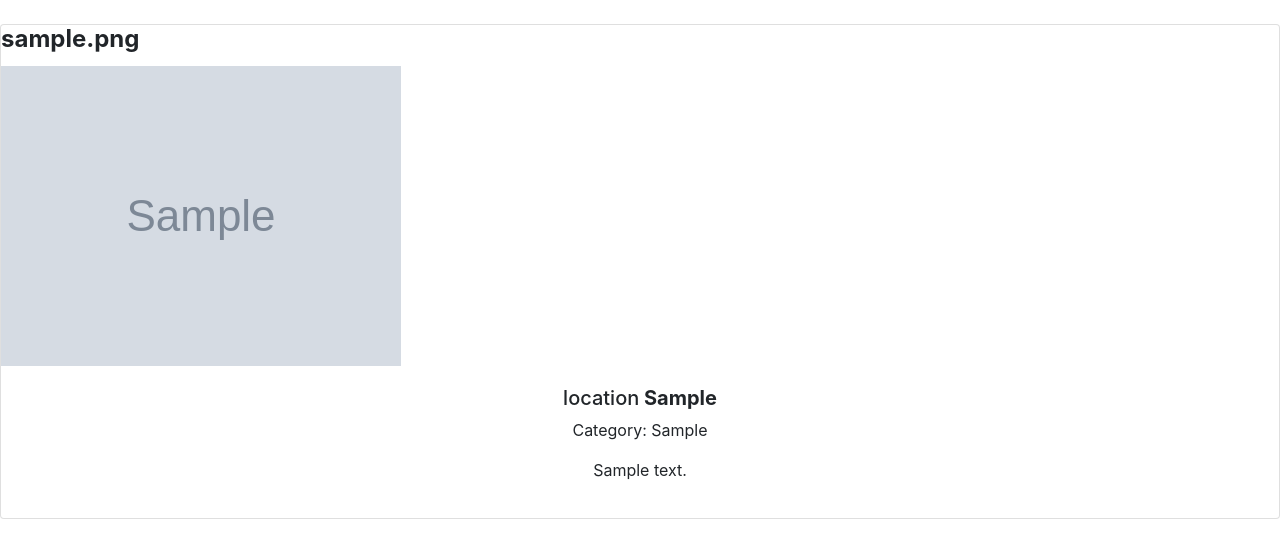
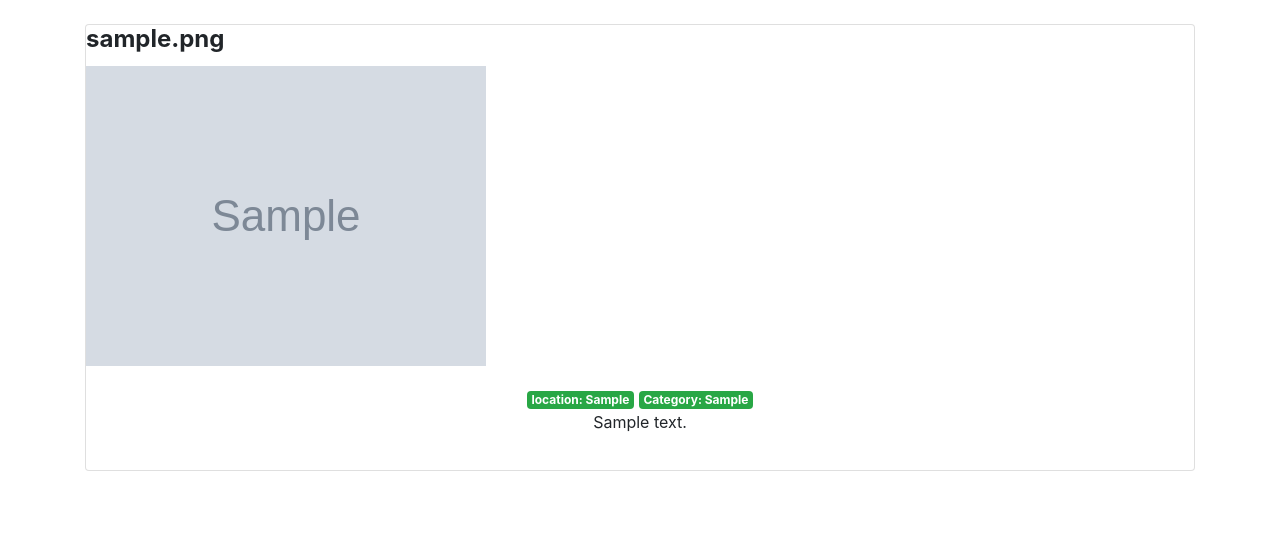
Before and after one commit to PatrickNgare/PhotoGallery, a Django app: page /details/1 in a window 1280 px wide. Shown: the part 56-614 px from the top of the page. Run offline with Django 3.2, Linux system fonts and the light colour scheme; tables that the repository leaves empty hold one stand-in row (values such as "Sample post"); grey boxes marked "Sample" are stand-in pictures; some libraries are stand-ins or nearby versions.

Commit message:
added picture

```diff
--- a/Photogallery/photo/templates/all-temps/picture.html
+++ b/Photogallery/photo/templates/all-temps/picture.html
@@ -3,12 +3,12 @@
 {% block content %}
 {{bock.super}}
 
-
-  <!--Card-->
+<div class="container">
+  <div class="jumbtron">
 
   <div class="card card-cascade wider reverse my-4">
 
-        <!--Card image-->
+
         <h4 class="card-title"><strong>{{ picture.image_name }}</strong></h4>
         <div class="view overlay">
                 {% if picture.image %}
@@ -25,8 +25,11 @@
         <div class="card-body text-center">
             <!--Title-->
 
-           <h5 class="indigo-text">location<strong> {{ picture.location }}</strong></h5>
-            <p class="card-text">Category: {{ picture.category }}</p>
+
+           <span class="badge badge-success">location: {{ picture.location }}</span>
+           <span class="badge badge-success">Category: {{ picture.category }}</span>
+
+
 
             <p class="card-text">{{ picture.description }}</p>
 
@@ -42,7 +45,8 @@
 
     </div>
 
-
+</div>
+</div>
 
 
 {% endblock%}
```
